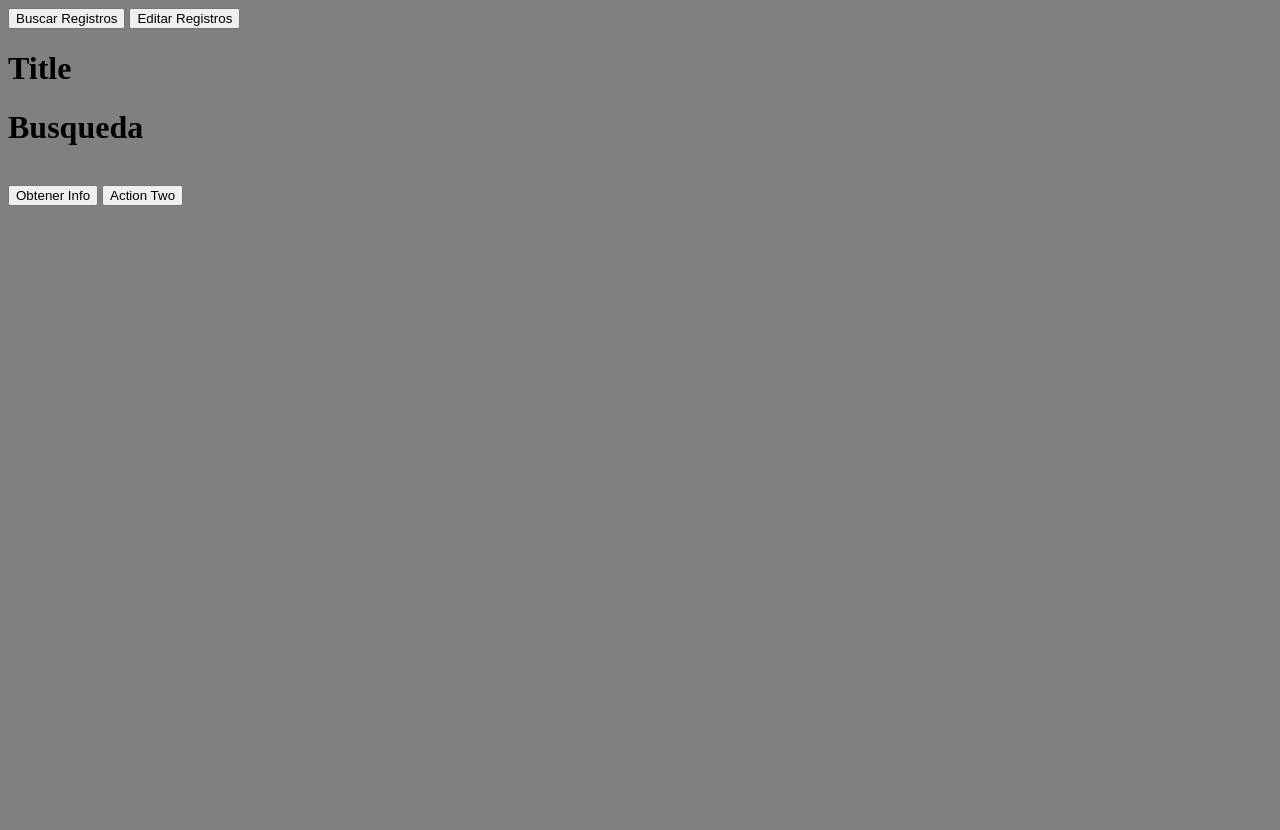
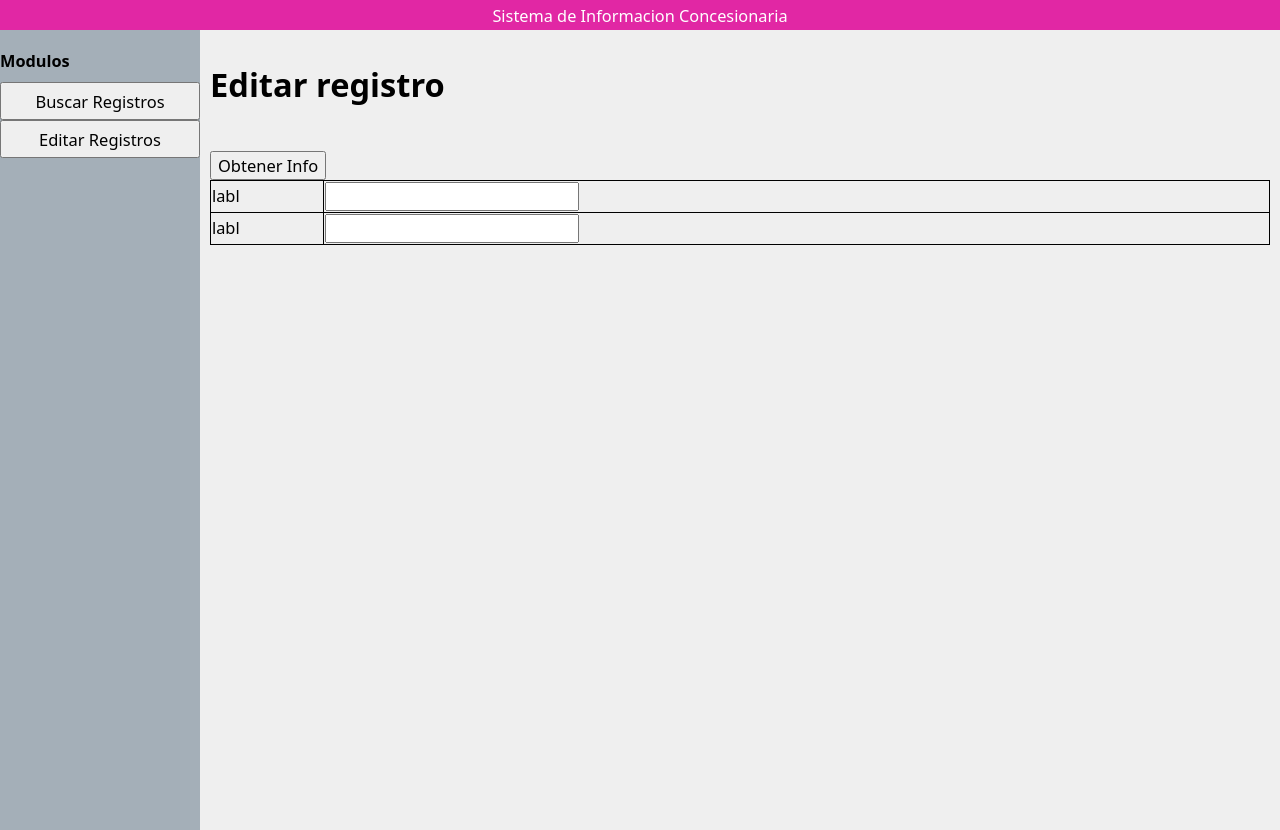
Before and after one commit to Woynert/integrador1, a plain HTML site: page src/client/client.html in a window 1280 px wide. Before the commit the page ends 800 px from the top, so only its background shows below. Drawn offline with Linux system fonts and the light colour scheme; no server answers.

Commit message:
Add. Vehicle data examination

```diff
--- a/src/client/client.html
+++ b/src/client/client.html
@@ -7,17 +7,24 @@
 </head>
 <body>
 
-	<div>
-		<button id="btn_goto_search" >Buscar Registros</button>
-		<button id="btn_goto_edit" >Editar Registros</button>
+	<div class="header">
+		<p>Sistema de Informacion Concesionaria</p>
 	</div>
 
-	<h1>Title</h1>
+	<div class="separator">
 
-	<div id="mod_search_vehicles">
-	</div>
+		<div id="module_selection" class="separator_child">
+			<div class="module_subtitle">Modulos</div>
+			<button id="btn_goto_search" class="btn_module">Buscar Registros</button>
+			<button id="btn_goto_edit" class="btn_module">Editar Registros</button>
+		</div>
 
-	<div id="mod_edit_vehicle">
+		<div class="separator_child">
+			<div class="module_container" >
+			<div id="mod_search_vehicle"></div>
+			<div id="mod_edit_vehicle"></div>
+			</div>
+		<div>
 	</div>
 
 </body>
--- a/src/client/client.js
+++ b/src/client/client.js
@@ -1,22 +1,44 @@
-import {create_driver_search_vehicle} from './search_vehicle/search.js';
+
+import {get_siblings} from './utilities/misc.js';
+import {create_driver_search_vehicle,
+		fetch_data_table_vehicles} from './search_vehicle/search.js';
+import {create_edit_vehicle} from './edit_vehicle/edit.js';
 import {create_driver_post_request} from './post_request.js';
 
 console.log("Active");
 
-// objects
+// modules
+
+var selected_module = 1;
+var available_modules = [];
 
 var search_vehicle;
 var div_search_vehicle;
+
+var edit_vehicle;
+var div_edit_vehicle;
 
 // XHR
 
 var post_request;
 
 var reader = new XMLHttpRequest();
-var current_file = './search_vehicle/search.html';
+
+var files_to_load = [
+	'./search_vehicle/search.html',
+	'./edit_vehicle/edit.html',
+	];
+var current_loading_file = 0;
 
 
-// check document is loaded
+
+
+
+
+
+
+
+// wait till fully loaded
 
 document.onreadystatechange = function () {
 if (document.readyState == "complete")
@@ -27,7 +49,7 @@ if (document.readyState == "complete")
 
 // load html files
 
-function loadFile(url) {
+function load_file(url) {
     reader.open('get', url, true);
     reader.onreadystatechange = read_file;
     reader.send(null);
@@ -36,30 +58,84 @@ function loadFile(url) {
 function read_file(){
     if (reader.readyState == 4)
     {
-        console.log(reader.responseText);
 
-        // search vehicle
+		switch (current_loading_file)
+		{
+			case 0: // ./search_vehicle/search.html
+				div_search_vehicle.innerHTML = reader.responseText;
+		       	search_vehicle = create_driver_search_vehicle(post_request);
+				break;
 
-        div_search_vehicle.innerHTML = reader.responseText;
+			case 1: // ./edit_vehicle/edit.html
+				div_edit_vehicle.innerHTML = reader.responseText;
+		       	edit_vehicle = create_edit_vehicle(search_vehicle);
+				//console.log(search_vehicle);
+				break;
+		}
 
-       	search_vehicle = create_driver_search_vehicle(post_request);
+		if (current_loading_file < files_to_load.length-1)
+		{
+			current_loading_file += 1;
+			load_file(files_to_load[current_loading_file]);
+		}
 
-		console.log(search_vehicle);
+		// all modules loaded
+		else
+		{
+			fetch_data_table_vehicles(search_vehicle);
+		}
 
-        //search_vehicle.init();
-        //search_vehicle.init(search_vehicle);
     }
 }
 
+function show_module(module_id)
+{
+	let div_selected_module = available_modules[module_id];
+	let siblings = get_siblings(div_selected_module);
 
+	for (var i = 0; i < siblings.length; i++)
+	{
+		siblings[i].style.display="none";
+	}
+
+	div_selected_module.style.display="block";
+
+}
 
 function init()
 {
+
+	// menu buttons
+	document.getElementById("btn_goto_search").addEventListener('click',
+		function (){
+			selected_module = 0;
+			show_module (selected_module);
+		}
+	);
+
+	document.getElementById("btn_goto_edit").addEventListener('click',
+		function (){
+			selected_module = 1;
+			show_module (selected_module);
+		}
+	);
+
 	// get div modules
-	div_search_vehicle = document.getElementById("mod_search_vehicles");
+	div_search_vehicle = document.getElementById("mod_search_vehicle");
+	div_edit_vehicle   = document.getElementById("mod_edit_vehicle");
+
+	available_modules[0] = div_search_vehicle;
+	available_modules[1] = div_edit_vehicle;
+
+	// hidde modules
+	//div_search_vehicle.style.display="none";
+	//div_edit_vehicle.style.display="none";
+
+	// show selected
+	show_module (selected_module);
 
 	// load html
-	loadFile(current_file);
+	load_file(files_to_load[current_loading_file]);
 
 	// instanciate
 	//post_request = new driver_post_request();
--- /dev/null
+++ b/src/client/edit_vehicle/edit.html
@@ -0,0 +1,30 @@
+<!DOCTYPE html>
+<Html>
+<body>
+
+	<h1 class="h1" id="h1">Editar registro</h1>
+
+	<br>
+
+	<button id="edit_btn_fetch" >Obtener Info</button>
+
+	<div>
+		<table id="edit_tbl_vehicle_properties">
+			<tr>
+				<td>labl</td>
+				<td>
+					<input type="text" value=""></input>
+				</td>
+			</tr>
+			<tr>
+				<td>labl</td>
+				<td>
+					<input type="text"></input>
+				</td>
+			</tr>
+		</table>
+	</div>
+
+
+</body>
+</Html>
--- /dev/null
+++ b/src/client/edit_vehicle/edit.js
@@ -0,0 +1,99 @@
+
+export {create_edit_vehicle};
+
+class mod_edit_vehicle
+{
+	constructor(search_vehicle)
+	{
+		this.id = -1;
+		this.item;
+		this.search_vehicle = search_vehicle;
+
+		this.tbl_properties;
+	}
+
+	init()
+	{
+		// get elements
+
+		this.tbl_properties = document.getElementById ("edit_tbl_vehicle_properties");
+		//this.mod_search.tbl_resume   = document.getElementById ("tbl_resume");
+	}
+
+
+	get_item_from_row()
+	{
+
+		// get from search module
+
+		var rows = this.search_vehicle.get_data_rows();
+
+		this.item = rows[this.id];
+		console.log(this.item)
+
+	}
+
+	populate_table_properties ()
+	{
+		// clear
+
+		this.tbl_properties.innerHTML = "";
+
+		// populate
+
+		var tr;
+		var td;
+		var input;
+
+		for (var value in this.item)
+		{
+
+			tr = document.createElement('tr');
+
+			td = document.createElement('td');
+			td.classList.add("myprp");
+			td.innerHTML = value;
+			tr.appendChild(td);
+
+			td = document.createElement('td');
+
+			input = document.createElement('input');
+			input.type = "text";
+			input.value = this.item[value];
+			td.appendChild(input);
+			tr.appendChild(td);
+
+			// append to resume table
+			this.tbl_properties.appendChild(tr);
+		}
+	}
+}
+
+
+function create_edit_vehicle(search_vehicle)
+{
+	var edit = new mod_edit_vehicle(search_vehicle);
+
+	// buttons
+	document.getElementById("edit_btn_fetch").addEventListener('click',
+		function(){
+
+			edit.id = edit.search_vehicle.get_selected_row();
+
+			// check it has something selected
+
+			if (edit.id >= 0)
+			{
+				console.log("Editing row # " + edit.id);
+
+				edit.get_item_from_row();
+
+				edit.populate_table_properties();
+			}
+
+		}
+	);
+
+	edit.init();
+	return edit;
+}
--- a/src/client/search_vehicle/search.js
+++ b/src/client/search_vehicle/search.js
@@ -1,6 +1,12 @@
 
-//import {driver_post_request} from '../post_request.js';
+import {get_siblings} from '../utilities/misc.js';
 
+export {create_driver_search_vehicle,
+		fetch_data_table_vehicles};
+
+/*export {driver_search_vehicle,
+        getSiblings,
+        create_driver_search_vehicle};*/
 
 // globals
 
@@ -10,25 +16,15 @@ class mod_search_vehicle
 	{
 		// vars
 
-		this.self_reference;
-
+		this.selected_row = -1;
 		this.data_rows;
-		this.post_request; // = post_request;
-
-		//console.log(this.post_request);
+		this.post_request;
 
 		// DOM elements
 
 		this.tbl_vehicles;
 		this.tbl_resume;
 	}
-
-	/*handle_data_table_vehicles(data)
-	{
-		console.log("Me llego esto");
-		console.log(data);
-	}*/
-
 
 	// create table headers
 
@@ -56,7 +52,6 @@ class mod_search_vehicle
 
 	populate_table ()
 	{
-		//console.log(rows)
 		let rows = this.data_rows;
 		var tr;
 		var td;
@@ -84,9 +79,6 @@ class mod_search_vehicle
 			tr.addEventListener('click',
 				function()
 				{
-					/*console.log(tr);
-					console.log(myself);
-					console.log("aboice");*/
 					row_click (this, myself);
 				}
 			);
@@ -150,91 +142,15 @@ class driver_search_vehicle
 		this.mod_search.tbl_resume   = document.getElementById ("tbl_resume");
 	}
 
-
-	/*fetch_data_table_vehicles()
+	get_data_rows()
 	{
-		let postObj = {
-		    id: 1
-		}
-
-		console.log(this.mod_search.post_request);
-
-		// call fetch object
-		//this.mod_search.post_request.request(postObj, this.mod_search.handle_data_table_vehicles);
-		this.mod_search.post_request.request(postObj,
-			function(data)
-			{
-				this.mod_search.handle_data_table_vehicles(data);
-				//console.log("MM")
-				//console.log(data)
-			}
-		);
-	}*/
-
-
-	/*// create table headers
-
-	populate_table_header (rows)
-	{
-		var tr;
-		var td;
-
-		// headers
-
-		tr = document.createElement('tr');
-
-		for (value in rows[0])
-		{
-			td = document.createElement('td');
-			td.innerHTML = value;
-			tr.appendChild(td);
-		}
-
-		tbl_vehicles.appendChild(tr);
+		return this.mod_search.data_rows;
 	}
 
-	// show data on table
-
-	populate_table (rows)
+	get_selected_row()
 	{
-		console.log(rows)
-		var tr;
-		var td;
-
-		// rows
-
-		for (i = 0; i < rows.length; i++)
-		{
-
-			tr = document.createElement('tr');
-
-			for (value in rows[i])
-			{
-
-				td = document.createElement('td');
-				td.innerHTML = rows[i][value];
-				tr.appendChild(td);
-
-			}
-
-			// add mouse event
-			tr.classList.add("row_item");
-			tr.addEventListener('click',
-				function()
-				{
-					console.log(this);
-					row_click(evt.currentTarget, this.mod_search);
-				}
-			);
-			tbl_vehicles.appendChild(tr);
-		}
-
-	}*/
-
-	// populate resume table with item values
-
-
-
+		return this.mod_search.selected_row;
+	}
 
 }
 
@@ -267,13 +183,11 @@ function fetch_data_table_vehicles(driver)
 	driver.mod_search.post_request.request(postObj,
 	function(rows)
 	{
-		//driver.mod_search.handle_data_table_vehicles(data);
-		console.log("MM")
-
 		// clear
 
         driver.mod_search.tbl_vehicles.innerHTML = "";
         driver.mod_search.tbl_resume.innerHTML = "";
+        driver.mod_search.selected_row = rows.data.length -1;
 
         // populate
 
@@ -292,17 +206,12 @@ function fetch_data_table_vehicles(driver)
 function row_click (target, ms)
 {
 
-	console.log(ms);
-
-	// select
-
-	//var tr = evt.currentTarget;
 	var tr = target;
 	tr.classList.add("selected");
 
 	// deselect siblings
 
-	var siblings = getSiblings(tr);
+	var siblings = get_siblings(tr);
 
 	for (var i = 0; i < siblings.length; i++)
 	{
@@ -311,33 +220,16 @@ function row_click (target, ms)
 
 	// populate
 
-	console.log(tr);
-	console.log(parseInt(tr.firstChild.innerHTML)-1);
+	ms.selected_row = parseInt(tr.firstChild.innerHTML) - 1;
 
-	ms.populate_resumen (ms.data_rows[parseInt(tr.firstChild.innerHTML)-1]);
+	ms.populate_resumen (ms.data_rows [ms.selected_row]);
 }
 
 
 
-function getSiblings (elem) {
 
-	// Setup siblings array and get the first sibling
-	var siblings = [];
-	var sibling = elem.parentNode.firstChild;
 
-	// Loop through each sibling and push to the array
-	while (sibling) {
-		if (sibling.nodeType === 1 && sibling !== elem) {
-			siblings.push(sibling);
-		}
-		sibling = sibling.nextSibling
-	}
 
-	return siblings;
-
-};
-
-export {driver_search_vehicle, getSiblings, create_driver_search_vehicle};
 
 
 /*/ DATABASE COMMUNICATION
--- a/src/client/style.css
+++ b/src/client/style.css
@@ -1,7 +1,16 @@
+body, html, button, input {
+    height: 100%;
+    font-family: sans;
+    font-size: 1.01em;
+}
+
+
 body{
-	background: gray;
-	/*color: red;*/
+    margin: 0 !important;
+    padding: 0 !important;
+    background-color: #efefef;
 }
+
 
 table{
 	width: 100%;
@@ -30,3 +39,57 @@ tr, td{
 	white-space: nowrap;
 	font-weight: bold;
 }
+
+
+
+/* CLIENT */
+
+.header{
+	height: 30px;
+	background: #E127A4;
+	margin: 0;
+	color: white;
+	text-align: center;
+}
+
+.header > p{
+	padding-top: 5px;
+}
+
+p{
+	margin: 0;
+}
+
+.separator{
+    width: 100%;
+    height: 100%;
+
+    display: grid;
+    grid-template-columns: 200px auto;
+    grid-gap: 0px;
+}
+
+.separator_child{
+	min-height: 100%;
+	width: 100%;
+	height: 100%;
+}
+
+.module_container{
+	padding: 10px;
+}
+
+#module_selection{
+	background: #A4AFB8;
+}
+
+.module_subtitle{
+	font-weight: bold;
+	padding: 20px 0 10px 0;
+}
+
+.btn_module{
+	width: 100%;
+	height: 38px;
+	/*background: ;*/
+}
--- /dev/null
+++ b/src/client/utilities/misc.js
@@ -0,0 +1,21 @@
+
+export {get_siblings};
+
+function get_siblings (elem) {
+
+	var siblings = [];
+	var sibling = elem.parentNode.firstChild;
+
+	// loop siblings except me
+	while (sibling)
+	{
+		if (sibling.nodeType === 1 && sibling !== elem)
+		{
+			siblings.push(sibling);
+		}
+		sibling = sibling.nextSibling
+	}
+
+	return siblings;
+
+};
```
Also changed, not shown: src/client/post_request.js (+2 -28 lines), src/client/search_vehicle/search.html (+0 -1 lines).
